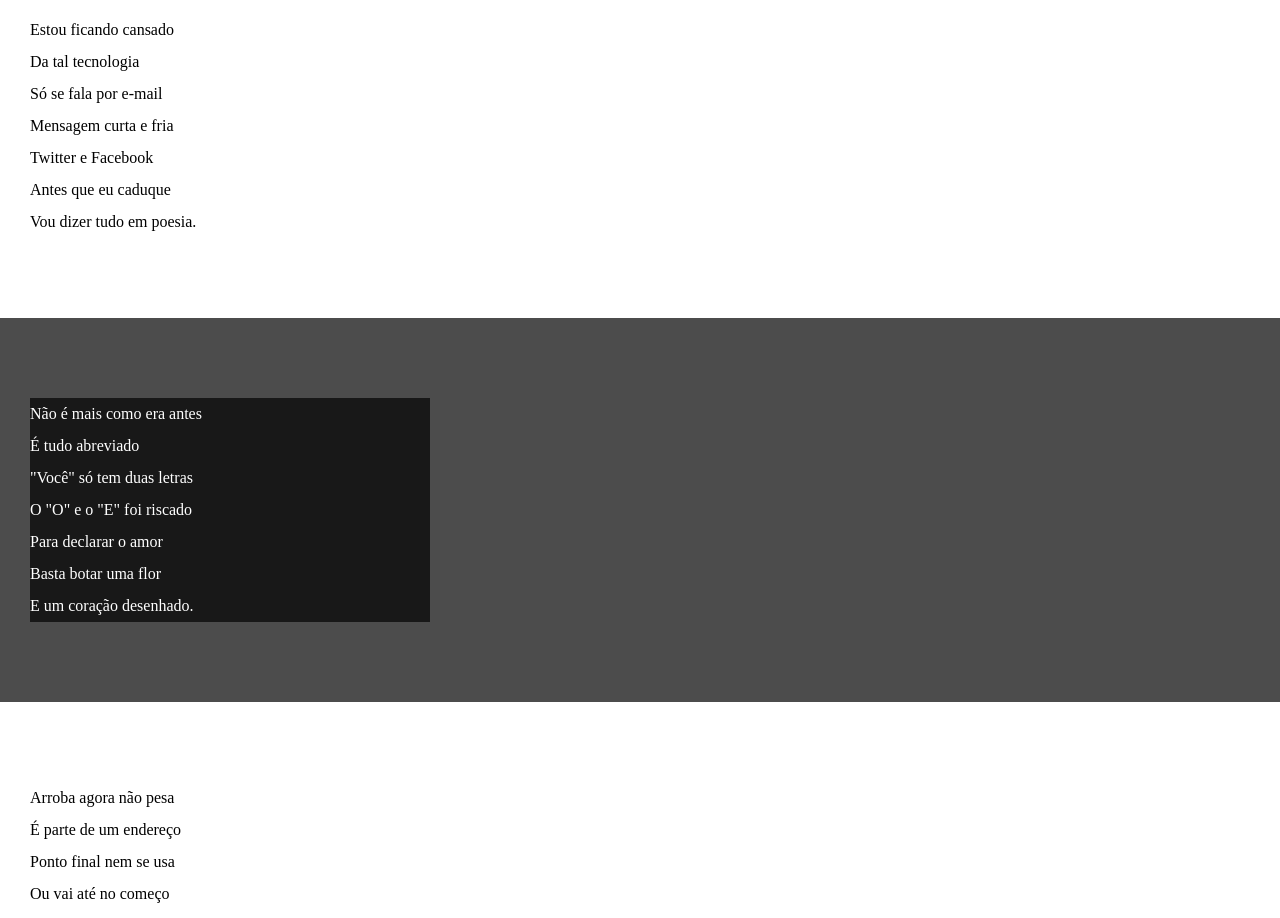
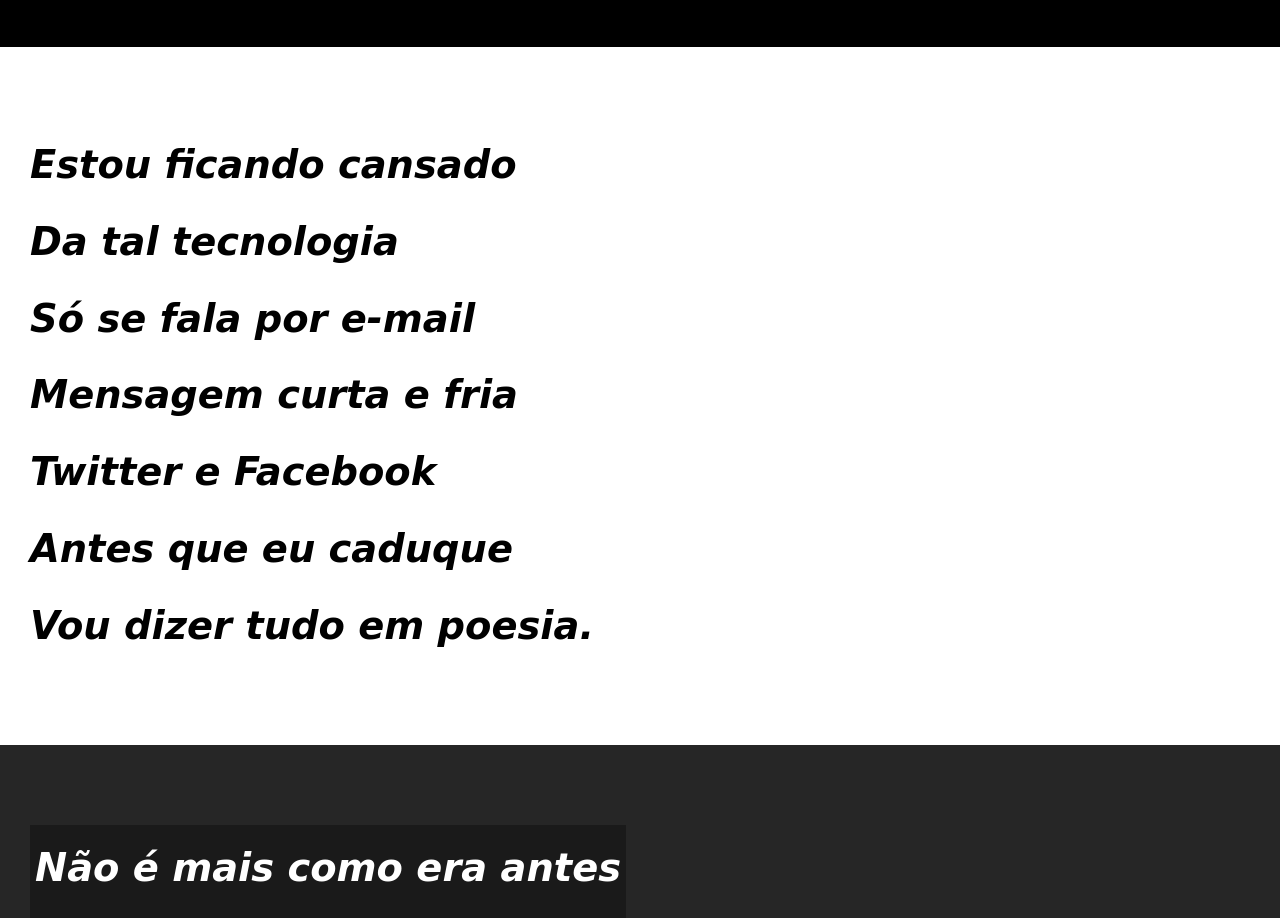
Before and after one commit to thiagoaugustoandrade/css-3, a plain HTML site: page desafio/des012/index.html in a window 1280 px wide. Shown: the part 221-1139 px from the top of the page. Drawn offline with Linux system fonts and the light colour scheme.

Commit message:
atualização de estilos desafio 12

```diff
--- a/desafio/des012/estilo/style.css
+++ b/desafio/des012/estilo/style.css
@@ -6,6 +6,20 @@
     padding: 0px;
 }
 /* --------------------------------*/
+/*
+IMPORTAR FONTES DE USO */
+
+@import url('https://fonts.googleapis.com/css2?family=Passion+One:wght@400;700&display=swap');
+
+@import url('https://fonts.googleapis.com/css2?family=Passion+One:wght@400;700&family=Sriracha&display=swap');
+
+:root{
+    --fonte1: Verdana, Geneva, Tahoma, sans-serif;
+    --fonte2: 'Passion One', cursive;
+    --fonte3: 'Sriracha', cursive;
+}
+
+/* --------------------------------*/
 
 /*
 2- CONFIGURAÇÕES EM COMUM
@@ -13,6 +27,7 @@
 html, body{
     min-height: 100vh;
     background-color: rgb(99, 99, 99);
+    font-family: var(--fonte1);
 }
 /*-------------------------------*/
 
@@ -28,6 +43,8 @@ header {
 header > h1 {
     padding-top: 50px;
     font-variant: small-caps;
+    font-family: var(--fonte2);
+    font-size: 10vw;
 }
 
 header > p {
@@ -45,13 +62,17 @@ header a:hover, footer a:hover {
 }
 /*----------------------------------- */
 /*
-SECTION
+4- SECTION
 */
 section {
     padding-top: 10vh;
     padding-bottom: 10vh;
     line-height: 2em;
     padding-left: 30px;
+    font-family: var(--fonte3);
+    font-style: italic;
+    font-weight: bolder;
+    font-size: 3vw;
 }
 section.normal {
     background-color: white;
@@ -59,15 +80,16 @@ section.normal {
 }
 
 section.imagem {
-    background-color: rgba(0, 0, 0, 0.233);
+    background-color: rgba(0, 0, 0, 0.621);
     color: white;
 }
 
 section.imagem > p {
-    width: 400px;
-    background-color: rgba(0, 0, 0, 0.684);
+    display: inline-block;
+    padding: 5px;
+    background-color: rgba(0, 0, 0, 0.324);
 }
-
+/*------------------------------*/
 
 
 
```
Also changed, not shown: desafio/des012/index.html (+1 -0 lines).
